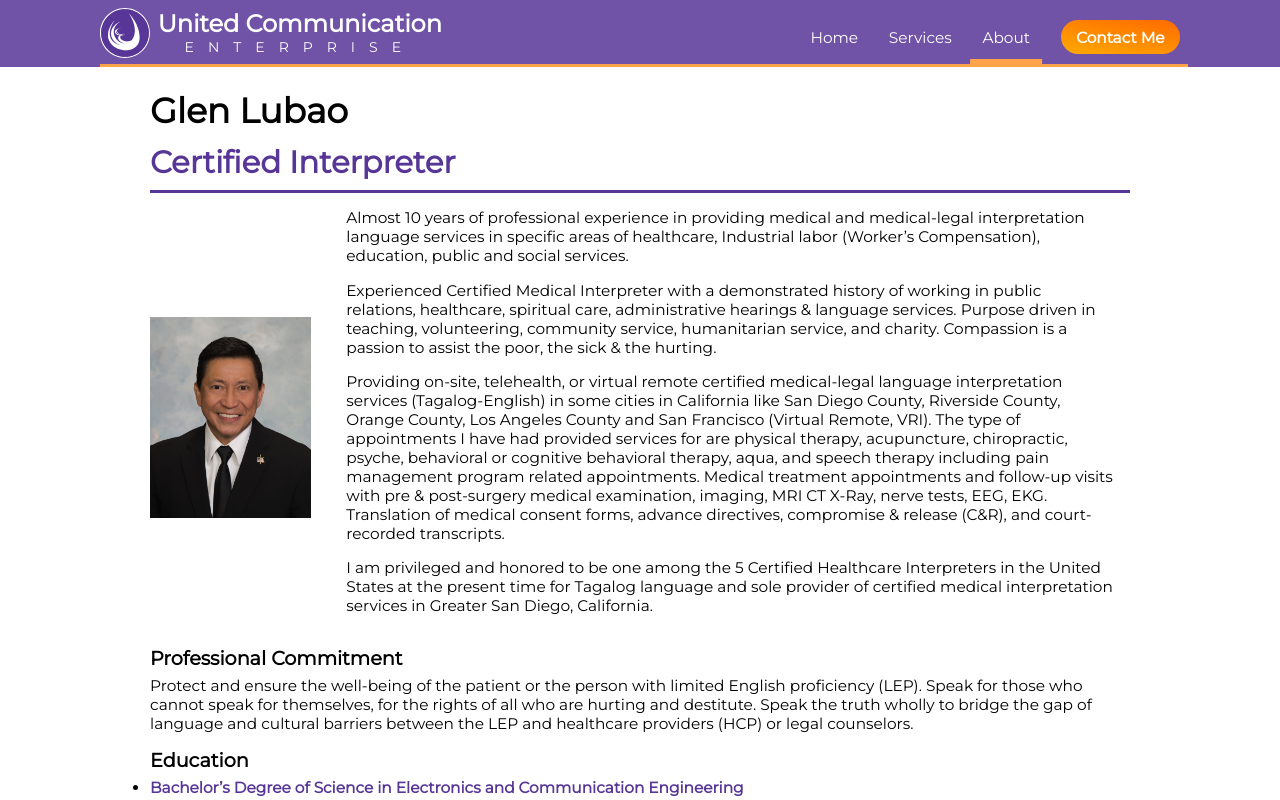
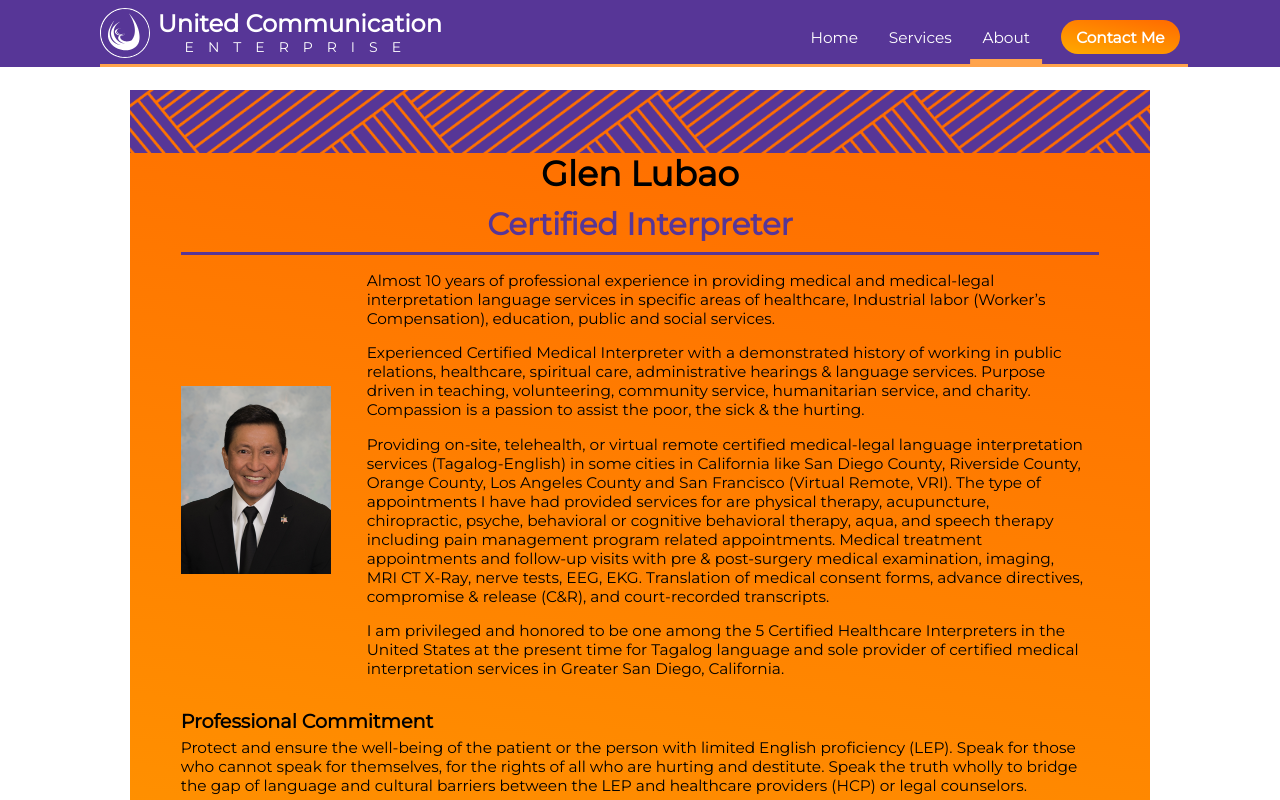
Before and after one commit to clydebaron2000/unicome, a React (Create React App) app in the folder client/: page /about in a window 1280 px wide. Shown: the top 800 px of the page. Built offline with nearby package versions, Linux system fonts and the light colour scheme.

Commit message:
card everywhere

```diff
--- a/client/src/css/app.css
+++ b/client/src/css/app.css
@@ -236,7 +236,7 @@ section {
   width: stretch;
   left: 0;
   top: 0;
-  background-color:  rgba(87, 54, 151, 0.85) ;
+  background-color:  #573697 ;
   color: white;
   backdrop-filter: blur(2px);
   padding: 0px 1em;
@@ -245,7 +245,7 @@ section {
 }
 @media (prefers-color-scheme: dark) {
   .navbar {
-    background-color:  rgba(87, 54, 151, 0.85) ;
+    background-color:  #573697 ;
   }
 }
 .navbar .container {
@@ -793,6 +793,14 @@ section {
   height: 40;
   margin-right: 1em;
 }
+.footer .logo #background, .footer div .logo #background {
+  fill:  #573697 ;
+}
+@media (prefers-color-scheme: dark) {
+  .footer .logo #background, .footer div .logo #background {
+    fill:  #573697 ;
+  }
+}
 .footer .logo + div, .footer div .logo + div {
   font-size: var(--fs-600);
   line-height: var(--fs-600);
--- a/client/src/pages/about/index.jsx
+++ b/client/src/pages/about/index.jsx
@@ -1,10 +1,16 @@
 import Footer from "../../components/footer"
 import  profile from "../../media/Glen Lubao 08252021 57.jpg"
+import stripes from '../../media/stripes.png'
+const Stripes = ()=> <img className='stripes' src={stripes} alt='stripes' width='fill'/>
+
 export default function About(props){
     return <>
     <div className='about'>
+        <div className='stripped-card'>
+        <Stripes/>
         <section>
                 <div className='name'>
+                    {/* TODO: title to left, scales to right spanning 2 lines */}
                     <h1>
                         Glen Lubao
                     </h1>
@@ -115,6 +121,8 @@ export default function About(props){
                 </ul>
             </div>
         </section>
+        <Stripes/>
+        </div>
     </div>
     <Footer/>
     </>
--- a/client/src/scss/app.scss
+++ b/client/src/scss/app.scss
@@ -93,6 +93,7 @@ section{
 .stripped-card{
   @include theme('background-color',$color2);
   background: linear-gradient(10deg, #ffaa00, #ff6a00);
+  // TODO :lighten the color
   display: flex;
   flex-direction: column;
   align-items: center;
@@ -201,7 +202,7 @@ section{
   width: stretch;
   left:0;
   top:0;
-  @include theme('background-color', $background3 ,$a:.85);
+  @include theme('background-color', $background3);
   color:white;
   backdrop-filter: blur(2px);
   padding:0px 1em;
@@ -660,6 +661,9 @@ section{
       width:40;
       height:40;
       margin-right:1em;
+      #background{
+        @include theme('fill',$color1);
+      }
       &+div{
         font-size: var(--fs-600);
         line-height: var(--fs-600);
```
